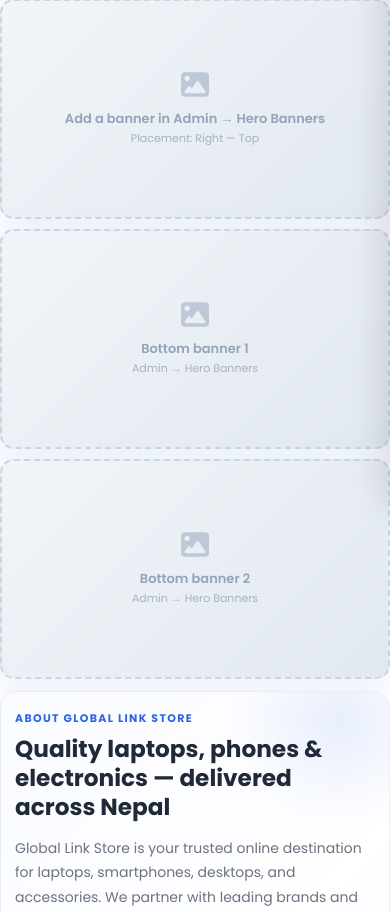
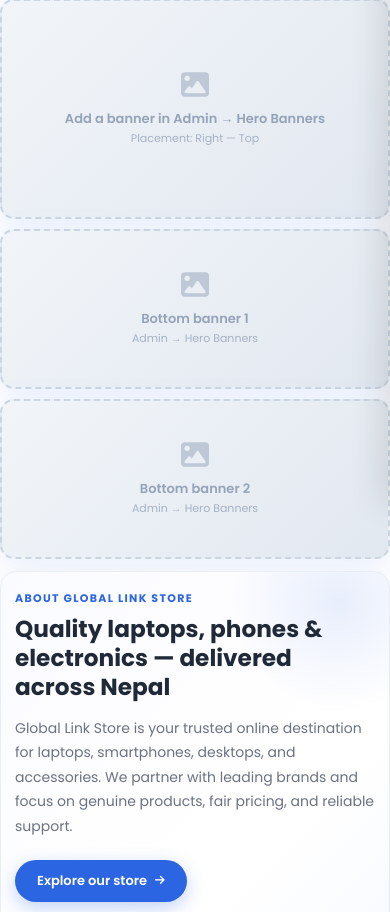
Before and after one commit to sarojoffl/global-link-store, a Django app: page / in a window 390 px wide. Shown: the part 340-1252 px from the top of the page. Run offline with Django 4.2, Linux system fonts and the light colour scheme; the visitor is signed in with stand-in values (Sample User, id 1); data comes from the database, SQL or seed files in the repository; data that the repository does not hold is empty; parts of the project's set-up code (start-up, migrations or seed data) failed here and were passed over.

Commit message:
style: refine homepage hero and responsive layout

```diff
--- a/core/static/css/home.css
+++ b/core/static/css/home.css
@@ -949,7 +949,13 @@ body.page-home .home-top-zone {
   display: flex;
   flex-direction: column;
   gap: 8px;
+
   max-width: 55%;
+  height: 100%;
+
+  justify-content: center;
+  text-align: center;
+  align-items: center;
 }
 
 .hero-banner__title {
@@ -1112,16 +1118,16 @@ body.page-home .home-top-zone {
     flex: none;
   }
 
-  /* Bottom two slots: stack vertically, not side-by-side */
+  /* Bottom two slots: two-column grid */
   .hero-right-bottom {
-    display: flex;
-    flex-direction: column;
+    display: grid;
+    grid-template-columns: 1fr 1fr;
     gap: 10px;
   }
 
   .hero-right-bottom .hero-slider,
   .hero-right-bottom .hero-banner {
-    height: 220px !important;
+    height: 160px !important;
   }
 
   /* Banner body text adjustments for mobile */
@@ -1266,20 +1272,45 @@ body.page-home .home-top-zone {
     padding: 16px 12px;
   }
 
-  .hero-slider { height: 200px; }
-  .section-header { flex-direction: column; align-items: flex-start; }
+  /* Stack the two small banners on phones */
+  .hero-right-bottom {
+    grid-template-columns: 1fr;
+  }
+
+  .hero-slider {
+    height: 200px;
+  }
+
+  .section-header {
+    flex-direction: column;
+    align-items: flex-start;
+  }
+
   .products-slider {
     --products-per-view: 2;
     --products-gap: 10px;
     gap: 6px;
   }
+
   .products-arrow {
     display: none;
   }
-  .product-card { min-height: 308px; }
-  .card-image-wrap { height: 182px; }
-  .card-image-wrap img { max-height: 140px; }
-  .brand-item img { height: 26px; }
+
+  .product-card {
+    min-height: 308px;
+  }
+
+  .card-image-wrap {
+    height: 182px;
+  }
+
+  .card-image-wrap img {
+    max-height: 140px;
+  }
+
+  .brand-item img {
+    height: 26px;
+  }
 }
 
 @media (max-width: 480px) {
```
